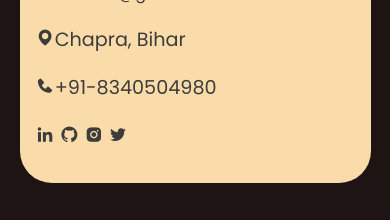
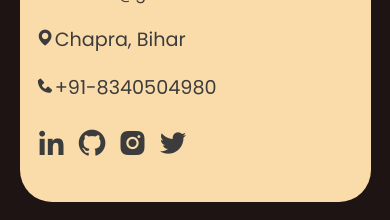
Before and after one commit to MrMihirSoni/Mihir-Portfolio, a React (Vite) app in the folder Portfolio/: page / in a window 390 px wide. Shown: the part 1360-1580 px from the top of the page. Built offline with nearby package versions, Linux system fonts and the light colour scheme.

Commit message:
Resume updated

```diff
--- a/Portfolio/src/about/about.css
+++ b/Portfolio/src/about/about.css
@@ -62,6 +62,9 @@
     .aboutContent>p:nth-child(3){
         font-size: 1.2rem;
     }
+    .about>.aboutContent>p:last-child{
+        font-size: 2rem;
+    }
 }
 @media screen and (max-width:500px){
     .aboutContent{
@@ -78,5 +81,7 @@
     .aboutContent>p:nth-child(3){
         font-size: 1rem;
     }
-
+    .about>.aboutContent>p:last-child{
+        font-size: 2rem;
+    }
 }
--- a/Portfolio/src/introComponent/Intro.jsx
+++ b/Portfolio/src/introComponent/Intro.jsx
@@ -4,7 +4,7 @@ import HandWaveEmoji from '../../assets/HandWaveEmoji.png';
 import Dp from '../../assets/DP-For-Portfolio.png';
 const Intro = () => {
     const handleResume = ()=>{
-        window.open('https://drive.google.com/file/d/1vGXdgIsSqLDg4IRzNdubyQ0f0eiZtsEU/view?usp=sharing','_blank')
+        window.open('https://drive.google.com/file/d/1YoDLwsxuWh3jOHEgTC76LVezh9Y6WI1j/view?usp=sharing','_blank')
 
     }
     return (
--- a/Portfolio/src/navbarComponent/Navbar.jsx
+++ b/Portfolio/src/navbarComponent/Navbar.jsx
@@ -5,7 +5,7 @@ import MS from '../../assets/MS.png';
 const Navbar = () => {
     const [showMenu, setShowMenu] = useState(false);
     const handleResume = ()=>{
-        window.open('https://drive.google.com/file/d/1vGXdgIsSqLDg4IRzNdubyQ0f0eiZtsEU/view?usp=sharing','_blank');
+        window.open('https://drive.google.com/file/d/1YoDLwsxuWh3jOHEgTC76LVezh9Y6WI1j/view?usp=sharing','_blank');
     }
     return (
         <div className='navbar'>
```
Also changed, not shown: 2 other files (tests, documents, lock files or other folders).
